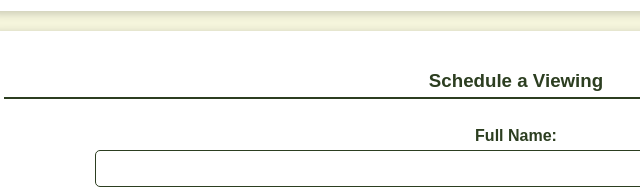
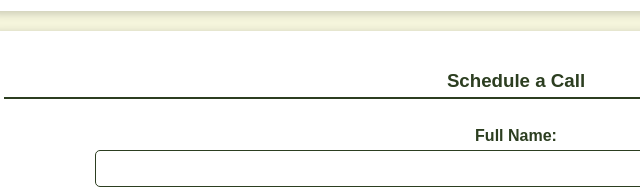
Before and after one commit to ForestHillsListing/115ForestHillsListing, a plain HTML site: page index.html in a window 1280 px wide. Shown: the part 1175-1369 px from the top of the page, 124-764 px from the left. Drawn offline with Linux system fonts and the light colour scheme.

Commit message:
Update index.html
Changed "Schedule a Viewing" to "Schedule a Call"

```diff
--- a/index.html
+++ b/index.html
@@ -41,7 +41,7 @@
     </section>
 
     <section class="form-section">
-        <h3>Schedule a Viewing</h3>
+        <h3>Schedule a Call</h3>
         <form action="mailto:115fhdfsbo@gmail.com" method="post" enctype="text/plain">
             <label for="name">Full Name:</label>
             <input type="text" id="name" name="name" required>
```
